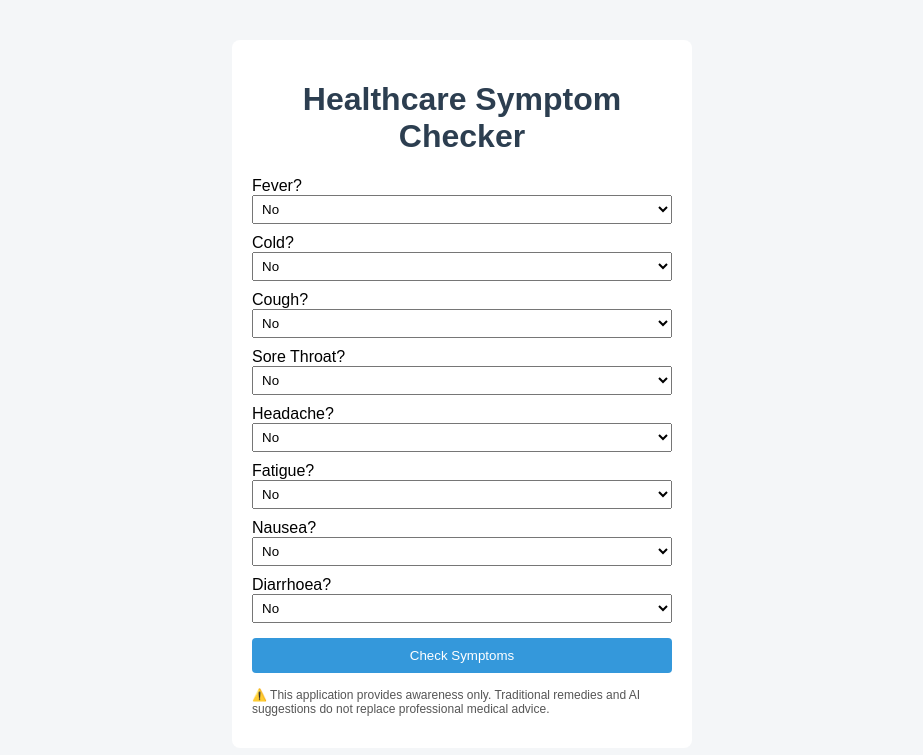
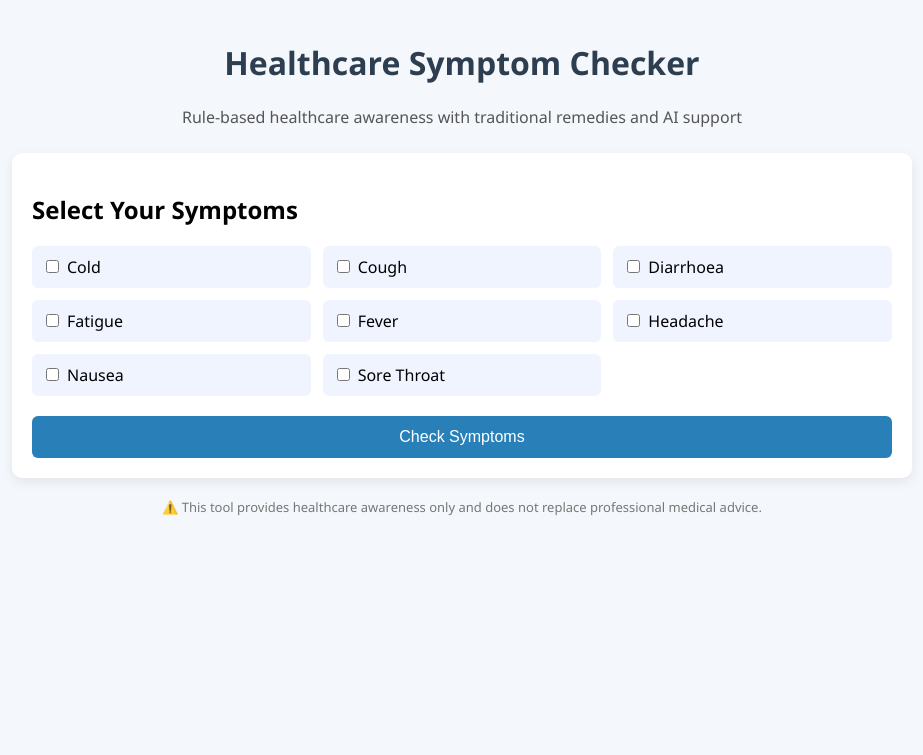
Before and after one commit to Sohamdey-004/healthcare-symptom-checker, a Flask app: page / in a window 1280 px wide. Shown: the top 755 px of the page, without its empty margins (178-1101 px from the left). Run offline with Flask 3, Linux system fonts and the light colour scheme.

Commit message:
Enhance UI with dynamic symptoms, traditional remedies, and AI suggestions

```diff
--- a/app.py
+++ b/app.py
@@ -7,24 +7,39 @@ Authors:
 - Abhradeep Adhikari
 
 Description:
-Rule-based healthcare awareness system with traditional remedies
-and AI-generated suggestions using Groq.
-NOTE: This is NOT a medical diagnosis tool.
+A web-based healthcare awareness system that analyzes
+user-selected symptoms using rule-based logic, suggests
+traditional home remedies, and provides AI-generated
+health suggestions using Groq.
+
+NOTE:
+This is NOT a medical diagnosis tool.
 """
 
 from flask import Flask, render_template, request
+
+# --- Project Imports ---
 from data import DISEASE_DATA
 from logger import log_event
 from ai_helper import generate_ai_explanation
 
 app = Flask(__name__)
 
+# -------------------------------------------------
+# 🔹 DYNAMIC SYMPTOM EXTRACTION (IMPORTANT PART)
+# -------------------------------------------------
+# This ensures symptoms are NOT hard-coded in HTML
+ALL_SYMPTOMS = sorted(
+    {symptom for disease in DISEASE_DATA.values() for symptom in disease["symptoms"]}
+)
+
 
 def analyze_symptoms(user_symptoms):
     """
-    Data-driven symptom analysis.
-    No disease logic is hard-coded.
+    Analyze symptoms using data-driven rules.
+    Disease logic is NOT hard-coded here.
     """
+
     for disease, info in DISEASE_DATA.items():
         if all(user_symptoms.get(symptom) for symptom in info["symptoms"]):
             return {
@@ -46,29 +61,27 @@ def index():
     ai_text = None
 
     if request.method == "POST":
+        # Build symptom dictionary dynamically from form
         user_symptoms = {
-            "fever": request.form.get("fever") == "yes",
-            "cold": request.form.get("cold") == "yes",
-            "cough": request.form.get("cough") == "yes",
-            "sore_throat": request.form.get("sore_throat") == "yes",
-            "headache": request.form.get("headache") == "yes",
-            "fatigue": request.form.get("fatigue") == "yes",
-            "nausea": request.form.get("nausea") == "yes",
-            "diarrhoea": request.form.get("diarrhoea") == "yes",
+            symptom: request.form.get(symptom) == "yes"
+            for symptom in ALL_SYMPTOMS
         }
 
+        # Rule-based condition detection
         result = analyze_symptoms(user_symptoms)
 
-        # AI suggestion ALWAYS runs after clicking Check Symptoms
+        # AI suggestions (runs after clicking "Check Symptoms")
         ai_text = generate_ai_explanation(
             result["condition"],
             [k for k, v in user_symptoms.items() if v]
         )
 
+        # Log event (no personal data)
         log_event(user_symptoms, result["condition"])
 
     return render_template(
         "index.html",
+        symptoms=ALL_SYMPTOMS,
         condition=result["condition"] if result else None,
         advice=result["advice"] if result else None,
         traditional=result["traditional"] if result else None,
--- a/data.py
+++ b/data.py
@@ -1,29 +1,105 @@
+"""
+data.py
+
+Centralized data layer for the Healthcare Symptom Checker.
+All diseases, symptoms, medical advice, and traditional
+home remedies are defined here.
+
+This ensures:
+- No hard-coded logic in app.py
+- Easy scalability
+- Clean separation of concerns
+"""
+
 DISEASE_DATA = {
+
     "Common Cold": {
-        "symptoms": ["cold", "sore_throat"],
-        "advice": "Rest well and stay hydrated.",
+        "symptoms": [
+            "cold",
+            "sore_throat",
+            "cough"
+        ],
+        "advice": (
+            "Take adequate rest, stay hydrated, and consult a doctor "
+            "if symptoms persist or worsen."
+        ),
         "traditional": [
-            "Drink warm water",
-            "Steam inhalation",
-            "Ginger and honey tea"
+            "Drink warm water frequently",
+            "Steam inhalation with eucalyptus oil",
+            "Ginger and honey tea",
+            "Avoid cold food and drinks"
         ]
     },
+
     "Viral Fever": {
-        "symptoms": ["fever", "headache", "fatigue"],
-        "advice": "Take adequate rest and consult a physician.",
+        "symptoms": [
+            "fever",
+            "headache",
+            "fatigue"
+        ],
+        "advice": (
+            "Rest properly, drink plenty of fluids, and seek medical "
+            "attention if fever remains high."
+        ),
         "traditional": [
-            "Tulsi tea",
+            "Tulsi (holy basil) tea",
             "Warm turmeric milk",
-            "Plenty of fluids"
+            "Light and nutritious diet",
+            "Adequate sleep"
         ]
     },
+
     "Stomach Infection": {
-        "symptoms": ["nausea", "diarrhoea"],
-        "advice": "Drink ORS and consult a doctor.",
+        "symptoms": [
+            "nausea",
+            "diarrhoea",
+            "fatigue"
+        ],
+        "advice": (
+            "Maintain hydration using ORS and consult a healthcare "
+            "professional if symptoms continue."
+        ),
         "traditional": [
             "ORS or rice water",
             "Banana and curd",
-            "Avoid spicy food"
+            "Avoid oily and spicy foods",
+            "Coconut water"
+        ]
+    },
+
+    "Migraine / Severe Headache": {
+        "symptoms": [
+            "headache",
+            "nausea",
+            "fatigue"
+        ],
+        "advice": (
+            "Rest in a quiet, dark environment and consult a doctor "
+            "if headaches are frequent."
+        ),
+        "traditional": [
+            "Apply cold compress on forehead",
+            "Adequate sleep",
+            "Limit screen exposure",
+            "Hydration"
+        ]
+    },
+
+    "Food Poisoning": {
+        "symptoms": [
+            "nausea",
+            "diarrhoea",
+            "fever"
+        ],
+        "advice": (
+            "Stay hydrated and seek medical help if symptoms worsen "
+            "or dehydration occurs."
+        ),
+        "traditional": [
+            "ORS solution",
+            "Boiled rice and curd",
+            "Ginger tea",
+            "Avoid outside food"
         ]
     }
 }
--- a/static/style.css
+++ b/static/style.css
@@ -1,64 +1,87 @@
 body {
-    font-family: Arial, sans-serif;
-    background-color: #f4f6f8;
+    margin: 0;
+    padding: 0;
+    background: #f4f7fb;
+    font-family: "Segoe UI", Arial, sans-serif;
 }
 
-.container {
-    width: 420px;
-    margin: 40px auto;
-    background: white;
+.app-container {
+    max-width: 900px;
+    margin: auto;
     padding: 20px;
-    border-radius: 8px;
 }
 
-h1 {
+.header {
     text-align: center;
+    margin-bottom: 25px;
+}
+
+.header h1 {
     color: #2c3e50;
 }
 
-label {
-    display: block;
+.header p {
+    color: #555;
+}
+
+.card {
+    background: #ffffff;
+    border-radius: 10px;
+    padding: 20px;
+    margin-bottom: 20px;
+    box-shadow: 0 4px 12px rgba(0,0,0,0.08);
+}
+
+.symptom-grid {
+    display: grid;
+    grid-template-columns: repeat(auto-fill, minmax(220px, 1fr));
+    gap: 12px;
     margin-top: 10px;
 }
 
-select {
-    width: 100%;
-    padding: 5px;
+.symptom-item {
+    background: #f0f4ff;
+    padding: 10px;
+    border-radius: 6px;
+    cursor: pointer;
+    display: flex;
+    align-items: center;
 }
 
-button {
-    margin-top: 15px;
+.symptom-item input {
+    margin-right: 8px;
+}
+
+.btn-primary {
+    margin-top: 20px;
     width: 100%;
-    padding: 10px;
-    background: #3498db;
+    padding: 12px;
+    font-size: 16px;
+    background: #2980b9;
     color: white;
     border: none;
-    border-radius: 4px;
+    border-radius: 6px;
+    cursor: pointer;
 }
 
-.result {
-    margin-top: 20px;
-    background: #ecf0f1;
-    padding: 10px;
+.btn-primary:hover {
+    background: #1f6391;
 }
 
-.fade-in {
-    animation: fadeIn 0.8s ease-in;
-}
-
-@keyframes fadeIn {
-    from { opacity: 0; transform: translateY(10px); }
-    to { opacity: 1; transform: translateY(0); }
+.result-card h2 {
+    color: #2c3e50;
 }
 
 .ai-box {
     background: #e8f4ff;
-    padding: 10px;
-    border-left: 4px solid #3498db;
+    border-left: 5px solid #3498db;
+    padding: 12px;
+    margin-top: 10px;
 }
 
-.disclaimer {
-    margin-top: 15px;
-    font-size: 12px;
-    color: #555;
+.footer {
+    text-align: center;
+    font-size: 13px;
+    color: #777;
+    margin-top: 20px;
 }
--- a/templates/index.html
+++ b/templates/index.html
@@ -1,45 +1,43 @@
 <!DOCTYPE html>
-<html>
+<html lang="en">
 <head>
+    <meta charset="UTF-8">
     <title>Healthcare Symptom Checker</title>
     <link rel="stylesheet" href="{{ url_for('static', filename='style.css') }}">
 </head>
 <body>
 
-<div class="container">
-    <h1>Healthcare Symptom Checker</h1>
+<div class="app-container">
 
-    <form method="POST">
-        <label>Fever?</label>
-        <select name="fever"><option value="no">No</option><option value="yes">Yes</option></select>
+    <header class="header">
+        <h1>Healthcare Symptom Checker</h1>
+        <p>Rule-based healthcare awareness with traditional remedies and AI support</p>
+    </header>
 
-        <label>Cold?</label>
-        <select name="cold"><option value="no">No</option><option value="yes">Yes</option></select>
+    <section class="card">
+        <h2>Select Your Symptoms</h2>
 
-        <label>Cough?</label>
-        <select name="cough"><option value="no">No</option><option value="yes">Yes</option></select>
+        <form method="POST">
+            <div class="symptom-grid">
+                {% for symptom in symptoms %}
+                <label class="symptom-item">
+                    <input type="checkbox" name="{{ symptom }}" value="yes">
+                    {{ symptom.replace('_', ' ').title() }}
+                </label>
+                {% endfor %}
+            </div>
 
-        <label>Sore Throat?</label>
-        <select name="sore_throat"><option value="no">No</option><option value="yes">Yes</option></select>
-
-        <label>Headache?</label>
-        <select name="headache"><option value="no">No</option><option value="yes">Yes</option></select>
-
-        <label>Fatigue?</label>
-        <select name="fatigue"><option value="no">No</option><option value="yes">Yes</option></select>
-
-        <label>Nausea?</label>
-        <select name="nausea"><option value="no">No</option><option value="yes">Yes</option></select>
-
-        <label>Diarrhoea?</label>
-        <select name="diarrhoea"><option value="no">No</option><option value="yes">Yes</option></select>
-
-        <button type="submit">Check Symptoms</button>
-    </form>
+            <button type="submit" class="btn-primary">
+                Check Symptoms
+            </button>
+        </form>
+    </section>
 
     {% if condition %}
-    <div class="result fade-in">
-        <h2>{{ condition }}</h2>
+    <section class="card result-card">
+        <h2>Result</h2>
+
+        <p><strong>Possible Condition:</strong> {{ condition }}</p>
         <p><strong>Medical Advice:</strong> {{ advice }}</p>
 
         {% if traditional %}
@@ -53,14 +51,17 @@
 
         {% if ai_explanation %}
         <h3>AI Suggestions</h3>
-        <p class="ai-box">{{ ai_explanation }}</p>
+        <div class="ai-box">
+            {{ ai_explanation }}
+        </div>
         {% endif %}
-    </div>
+    </section>
     {% endif %}
 
-    <p class="disclaimer">
-        ⚠️ This application provides awareness only. Traditional remedies and AI suggestions do not replace professional medical advice.
-    </p>
+    <footer class="footer">
+        ⚠️ This tool provides healthcare awareness only and does not replace professional medical advice.
+    </footer>
+
 </div>
 
 </body>
```
Also changed, not shown: health_log.txt (+7 -0 lines).
